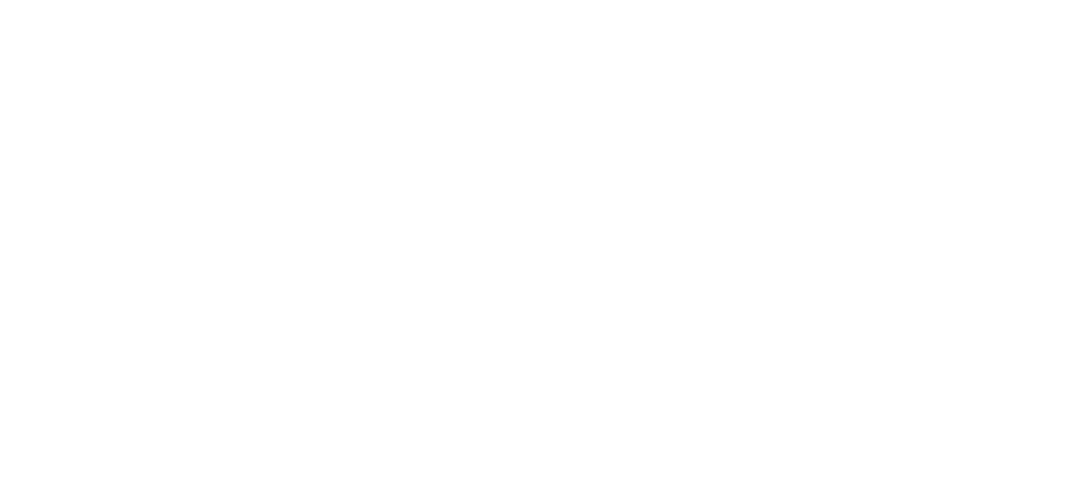
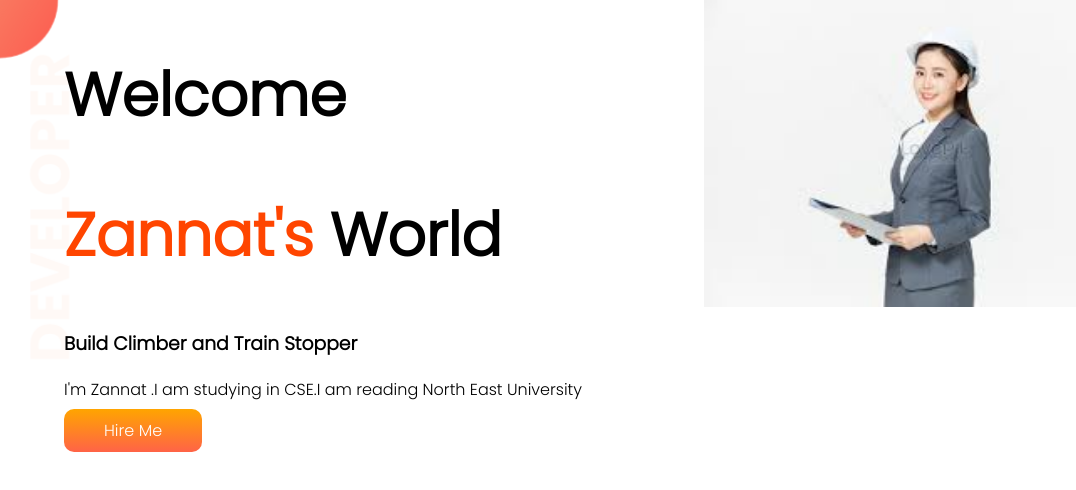
Before and after one commit to AS-ZANNAT/developer_portfolio, a plain HTML site: page index.html in a window 1280 px wide. Shown: the whole page, without its empty margins (0-1076 px from the left). Drawn offline with Linux system fonts and the light colour scheme.

Commit message:
top banner added

```diff
--- a/index.html
+++ b/index.html
@@ -1,13 +1,35 @@
 <!DOCTYPE html>
 <html lang="en">
+
 <head>
     <meta charset="UTF-8">
     <meta http-equiv="X-UA-Compatible" content="IE=edge">
     <meta name="viewport" content="width=device-width, initial-scale=1.0">
     <title>Zannat Portfolio</title>
+
+    <link rel="preconnect" href="https://fonts.googleapis.com">
+    <link rel="preconnect" href="https://fonts.gstatic.com" crossorigin>
+    <link href="https://fonts.googleapis.com/css2?family=Poppins:wght@300&display=swap" rel="stylesheet">
     <link rel="stylesheet" href="style.css">
 </head>
+
 <body>
+    <section  class="top-banner">
+        <div class="half-width">
+            <h1>Welcome</h1>
+            <h1><span class="orange-color">Zannat's</span> World</h1>
+            <h3>Build Climber and Train Stopper</h3>
+            <p>I'm Zannat .I am studying in CSE.I am reading North East University</p>
+            <a class="link-button" target="_blank" href="https://www.w3schools.com">Hire Me</a>
+
+        </div>
+        <div class="half-width">
+            <img src="images/Female3.jpg" alt="">
+        </div>
+
+    </section>
+
 
 </body>
+
 </html>
--- a/style.css
+++ b/style.css
@@ -0,0 +1,33 @@
+body{
+    font-family: 'Poppins', sans-serif;
+    margin:0px;
+}
+h1{
+    font-size: 60px;
+}
+.orange-color{
+
+    color:orangered;
+}
+section{
+    display:flex;
+}
+.half-width{
+    width: 50%;
+    padding-left: 5%;
+
+}
+.half-width img{
+    width:80%;
+}
+.link-button{
+    text-decoration:none;
+    background-image:linear-gradient(orange,tomato);
+    color:white;
+    padding: 10px 40px;
+   border-radius: 10px;
+}
+.top-banner{
+    background-image:url(images/top-banner.png);
+    background-repeat: no-repeat;
+}
```
Also changed, not shown: images/Female3.jpg (added), images/top-banner.png (added).
